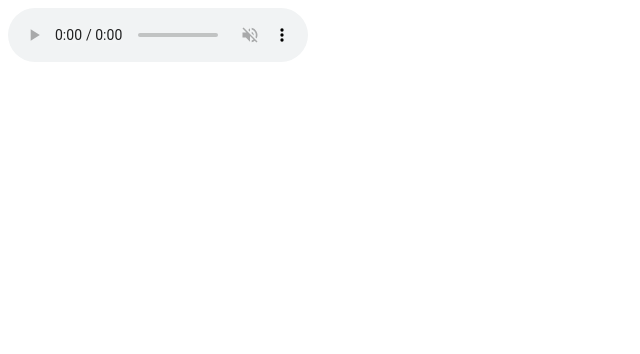
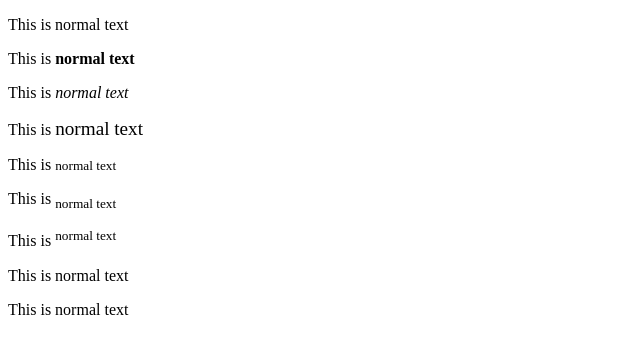
Before and after one commit to BuDi4ka/html_css, a plain HTML site: page html_crash/page2.html in a window 1280 px wide. Shown: the whole page, without its empty margins (0-640 px from the left). Drawn offline with Linux system fonts and the light colour scheme.

Commit message:
text formatting

```diff
--- a/html_crash/page2.html
+++ b/html_crash/page2.html
@@ -7,9 +7,15 @@
 </head>
 <body>
 
-    <audio controls autoplay muted loop>
-        <source src="Blueprint for the Future - Lish Grooves (1).mp3">
-    </audio>
+    <p>This is normal text</p>
+    <p>This is <b>normal text</b></p>
+    <p>This is <i>normal text</i></p>
+    <p>This is <big>normal text</big></p>
+    <p>This is <small>normal text</small></p>
+    <p>This is <sub>normal text</sub></p>
+    <p>This is <sup>normal text</sup></p>
+    <p>This is normal text</p>
+    <p>This is normal text</p>
 
 </body>
 </html>
```
